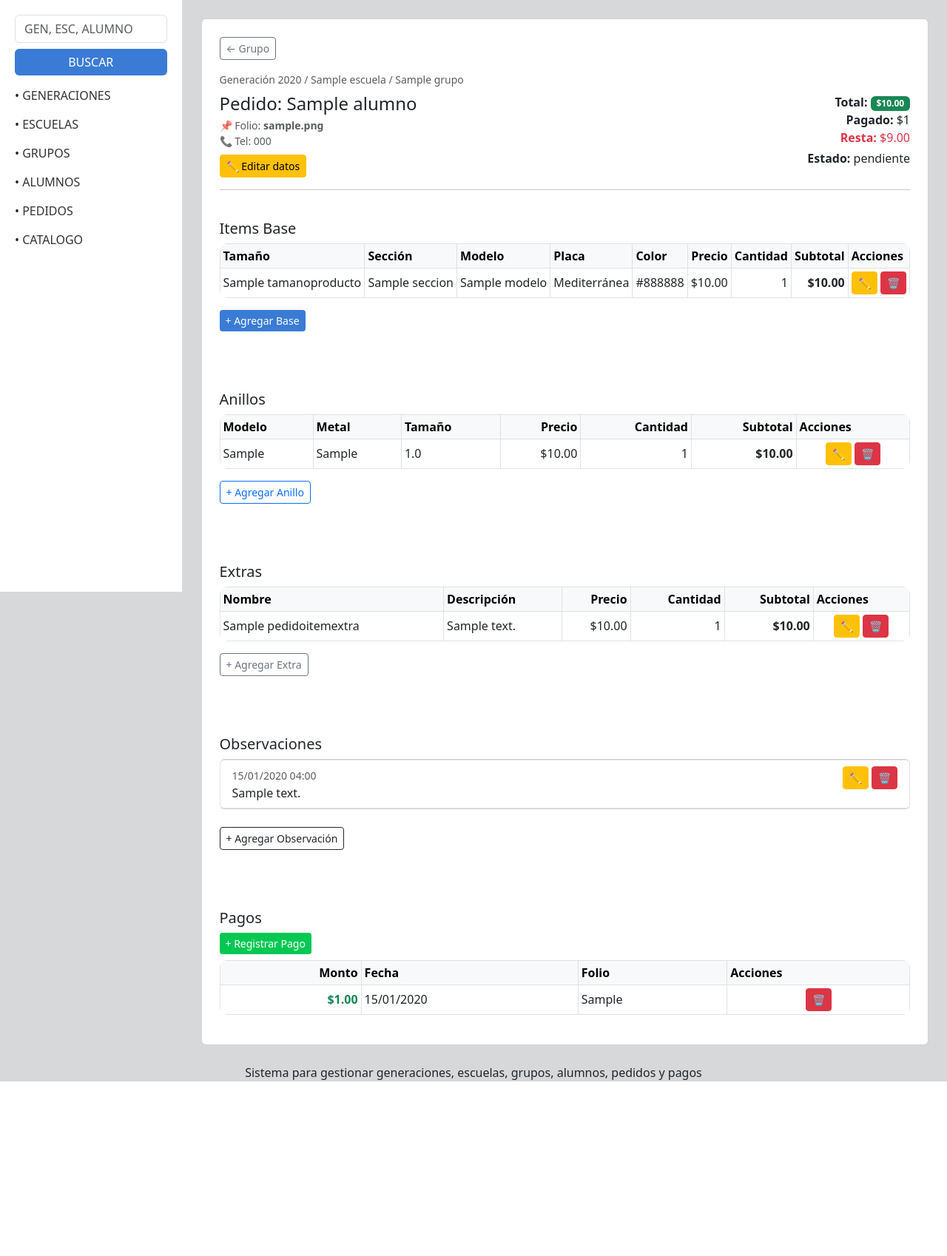
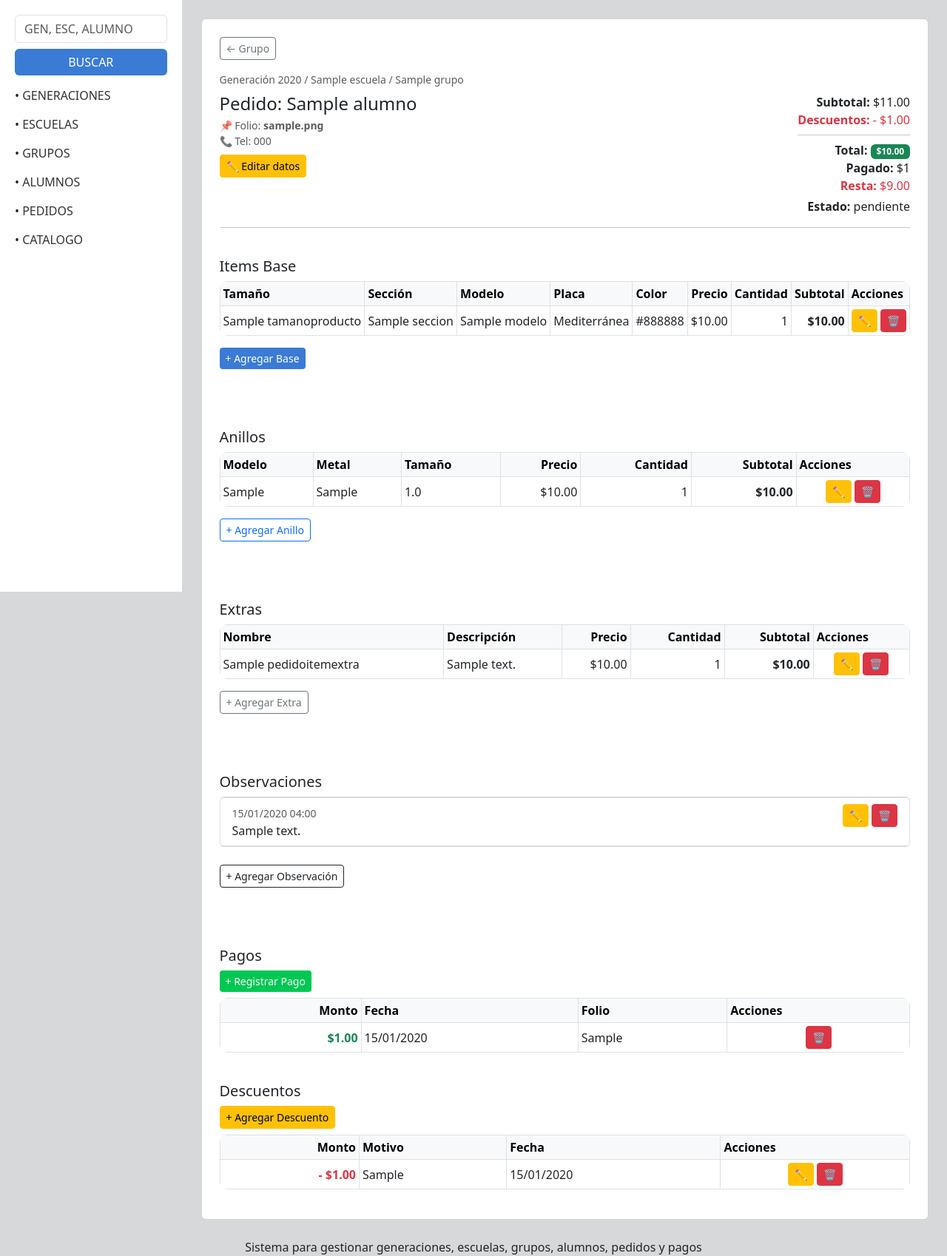
Before and after one commit to netoxdw/seriartAppBackend, a Django app: page /pedidos/1/ in a window 1280 px wide. Shown: the part 63-1761 px from the top of the page at 74% size. Before the commit the page ends 1525 px from the top, so only its background shows below. Run offline with Django 5.2, Linux system fonts and the light colour scheme; tables that the repository leaves empty hold one stand-in row (values such as "Sample post").

Commit message:
Descuento vista, update, delete hecho. sig paso: mejprar estado de pedido, en proceso, hecho entregado

```diff
--- a/apps/ventas/urls.py
+++ b/apps/ventas/urls.py
@@ -17,7 +17,10 @@ from .views import (
     ObservacionUpdateView,
     ObservacionDeleteView,
     PagoCreateView,
-    PagoDeleteView
+    PagoDeleteView,
+    PedidoDescuentoCreateView,
+    PedidoDescuentoUpdateView,
+    PedidoDescuentoDeleteView,
     )
 
 urlpatterns = [
@@ -48,4 +51,8 @@ urlpatterns = [
     # apps/ventas/urls.py
     path("ajax/secciones/", views.cargar_secciones, name="ajax_secciones"),
     path("ajax/modelos/", views.cargar_modelos, name="ajax_modelos"),
+
+    path("pedidos/<int:pedido_id>/add-descuento/", PedidoDescuentoCreateView.as_view(), name="descuento_create"),
+    path("descuento/<int:pk>/editar/", PedidoDescuentoUpdateView.as_view(), name="descuento_update"),
+    path("descuento/<int:pk>/eliminar/", PedidoDescuentoDeleteView.as_view(), name="descuento_delete"),
 ]
--- a/apps/ventas/views.py
+++ b/apps/ventas/views.py
@@ -1,17 +1,17 @@
 from django.views.generic import CreateView, DetailView, UpdateView, DeleteView
 from django.urls import reverse
 from django.shortcuts import redirect
+from django.shortcuts import get_object_or_404
+from django.http import JsonResponse
+
+
 from apps.alumnos.models import Alumno
-from .models import PedidoItemBase, Pedido, PedidoItemAnillo, PedidoItemExtra, Observacion, Pago
-from .form import PedidoItemBaseForm, PedidoItemAnilloForm, PedidoItemExtraForm, ObservacionForm, PagoForm
+from .models import PedidoItemBase, Pedido, PedidoItemAnillo, PedidoItemExtra, Observacion, Pago, PedidoDescuento
+from .form import PedidoItemBaseForm, PedidoItemAnilloForm, PedidoItemExtraForm, ObservacionForm, PagoForm, PedidoDescuentoForm
 from django.http import JsonResponse
 from apps.catalogo.models import PrecioBaseGeneracion
 
 
-from django.http import JsonResponse
-from django.shortcuts import get_object_or_404
-
-from apps.catalogo.models import PrecioBaseGeneracion
 
 class PedidoCreateView(CreateView):
     model = Pedido
@@ -37,12 +37,24 @@ class PedidoDetailView(DetailView):
     def get_context_data(self, **kwargs):
         context = super().get_context_data(**kwargs)
 
-        context["items_base"] = self.object.items_base.all()
-        context["items_anillo"] = self.object.items_anillo.all()
-        context["items_extra"] = self.object.items_extra.all()
+        pedido = self.object
+
+        # 🧾 ITEMS
+        context["items_base"] = pedido.items_base.all()
+        context["items_anillo"] = pedido.items_anillo.all()
+        context["items_extra"] = pedido.items_extra.all()
+
+        # 💸 DESCUENTOS
+        descuentos = pedido.descuentos.all()
+        total_descuentos = sum(d.monto for d in descuentos)
+
+        context["descuentos"] = descuentos
+        context["total_descuentos"] = total_descuentos
+
+        # 🔥 CLAVE (AQUÍ ESTABA EL PROBLEMA)
+        context["subtotal"] = pedido.total + total_descuentos
 
         return context
-
 
 
 # ############## itembase
@@ -376,3 +388,51 @@ class PagoDeleteView(DeleteView):
 
     def get_success_url(self):
         return reverse("pedido_detail", kwargs={"pk": self.object.pedido_id})
+
+
+# DESCUENTO ###############################################################################3
+
+
+# ✅ CREAR
+class PedidoDescuentoCreateView(CreateView):
+    model = PedidoDescuento
+    form_class = PedidoDescuentoForm
+    template_name = "ventas/descuento_form.html"
+
+    def form_valid(self, form):
+        form.instance.pedido = get_object_or_404(
+            Pedido, id=self.kwargs["pedido_id"]
+        )
+        return super().form_valid(form)
+
+    def get_success_url(self):
+        return reverse("pedido_detail", kwargs={"pk": self.kwargs["pedido_id"]})
+
+    def get_context_data(self, **kwargs):
+        context = super().get_context_data(**kwargs)
+        context["pedido_id"] = self.kwargs["pedido_id"]
+        return context
+
+
+# ✏️ EDITAR
+class PedidoDescuentoUpdateView(UpdateView):
+    model = PedidoDescuento
+    form_class = PedidoDescuentoForm
+    template_name = "ventas/descuento_form.html"
+
+    def get_success_url(self):
+        return reverse("pedido_detail", kwargs={"pk": self.object.pedido_id})
+
+    def get_context_data(self, **kwargs):
+        context = super().get_context_data(**kwargs)
+        context["pedido_id"] = self.object.pedido_id
+        return context
+
+
+# 🗑️ ELIMINAR
+class PedidoDescuentoDeleteView(DeleteView):
+    model = PedidoDescuento
+    template_name = "ventas/descuento_confirm_delete.html"
+
+    def get_success_url(self):
+        return reverse("pedido_detail", kwargs={"pk": self.object.pedido_id})
--- a/templates/ventas/pedido_detail.html
+++ b/templates/ventas/pedido_detail.html
@@ -44,22 +44,44 @@
 
         <!-- 💰 RESUMEN -->
         <div class="text-end">
+
+            <!-- 🧾 SUBTOTAL -->
+            <div>
+                <strong>Subtotal:</strong>
+                ${{ subtotal }}
+            </div>
+
+            <!-- 💸 DESCUENTOS -->
+            <div class="text-danger">
+                <strong>Descuentos:</strong>
+                - ${{ total_descuentos }}
+            </div>
+
+            <hr class="my-2">
+
+            <!-- 💰 TOTAL FINAL -->
             <div>
                 <strong>Total:</strong>
                 <span class="badge bg-success">${{ pedido.total }}</span>
             </div>
 
+            <!-- 💳 PAGADO -->
             <div>
-                <strong>Pagado:</strong> ${{ pedido.total_pagado }}
+                <strong>Pagado:</strong>
+                ${{ pedido.total_pagado }}
             </div>
 
+            <!-- ⚠️ RESTANTE -->
             <div class="text-danger">
-                <strong>Resta:</strong> ${{ pedido.saldo_pendiente }}
+                <strong>Resta:</strong>
+                ${{ pedido.saldo_pendiente }}
             </div>
 
+            <!-- 📦 ESTADO -->
             <div class="mt-1">
                 <strong>Estado:</strong> {{ pedido.estado }}
             </div>
+
         </div>
 
     </div>
@@ -354,6 +376,65 @@
         </tbody>
     </table>
 
+    <!-- 💸 DESCUENTOS -->
+
+    <h5 class="mt-4">Descuentos</h5>
+
+    <div class="mb-2">
+        <a href="{% url 'descuento_create' pedido.id %}" class="btn btn-warning btn-sm">
+            + Agregar Descuento
+        </a>
+    </div>
+
+    <table class="table table-sm table-bordered align-middle">
+        <thead class="table-light">
+            <tr>
+                <th class="text-end">Monto</th>
+                <th>Motivo</th>
+                <th>Fecha</th>
+                <th>Acciones</th>
+            </tr>
+        </thead>
+
+        <tbody>
+            {% for d in descuentos %}
+            <tr>
+                <!-- 💸 MONTO -->
+                <td class="text-end fw-bold text-danger">
+                    - ${{ d.monto }}
+                </td>
+
+                <!-- 📝 MOTIVO -->
+                <td>
+                    {{ d.motivo|default:"-" }}
+                </td>
+
+                <!-- 📅 FECHA -->
+                <td>
+                    {{ d.fecha|date:"d/m/Y" }}
+                </td>
+
+                <!-- ⚙️ ACCIONES -->
+                <td class="text-center">
+                    <a href="{% url 'descuento_update' d.id %}" class="btn btn-sm btn-warning">
+                        ✏️
+                    </a>
+                    <a href="{% url 'descuento_delete' d.id %}" class="btn btn-sm btn-danger">
+                        🗑
+                    </a>
+                </td>
+            </tr>
+
+            {% empty %}
+            <tr>
+                <td colspan="4" class="text-center">
+                    Sin descuentos registrados
+                </td>
+            </tr>
+            {% endfor %}
+        </tbody>
+    </table>
+
 </div>
 
 {% endblock %}
```
Also changed, not shown: apps/ventas/form.py (+13 -1 lines), templates/ventas/descuento_confirm_delete.html (added, +24 -0 lines), templates/ventas/descuento_form.html (added, +33 -0 lines).
